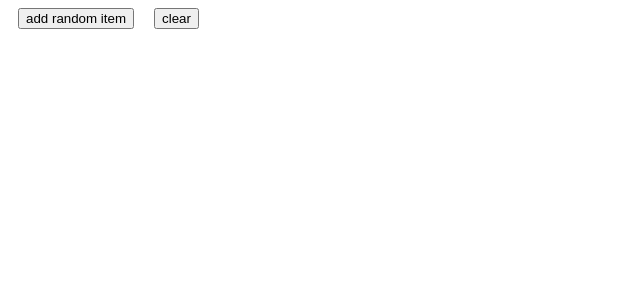
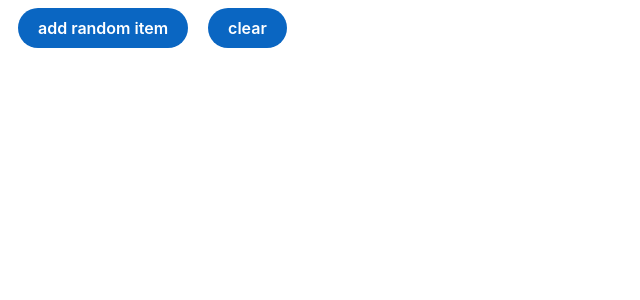
Before and after one commit to lukaskane/angular-random-card-playground, an Angular app: page / in a window 1280 px wide. Shown: the top 300 px of the page, without its empty margins (0-640 px from the left). Built offline with nearby package versions, Linux system fonts and the light colour scheme.

Commit message:
1 file modified

```diff
--- a/src/app/app.component.css
+++ b/src/app/app.component.css
@@ -1,3 +1,54 @@
 button {
   margin: 0 10px;
 }
+
+button {
+  align-items: center;
+  background-color: #0a66c2;
+  border: 0;
+  border-radius: 100px;
+  box-sizing: border-box;
+  color: #ffffff;
+  cursor: pointer;
+  display: inline-flex;
+  font-family: -apple-system, system-ui, system-ui, 'Segoe UI', Roboto,
+    'Helvetica Neue', 'Fira Sans', Ubuntu, Oxygen, 'Oxygen Sans', Cantarell,
+    'Droid Sans', 'Apple Color Emoji', 'Segoe UI Emoji', 'Segoe UI Symbol',
+    'Lucida Grande', Helvetica, Arial, sans-serif;
+  font-size: 16px;
+  font-weight: 600;
+  justify-content: center;
+  line-height: 20px;
+  max-width: 480px;
+  min-height: 40px;
+  min-width: 0px;
+  overflow: hidden;
+  padding: 0px;
+  padding-left: 20px;
+  padding-right: 20px;
+  text-align: center;
+  touch-action: manipulation;
+  transition: background-color 0.167s cubic-bezier(0.4, 0, 0.2, 1) 0s,
+    box-shadow 0.167s cubic-bezier(0.4, 0, 0.2, 1) 0s,
+    color 0.167s cubic-bezier(0.4, 0, 0.2, 1) 0s;
+  user-select: none;
+  -webkit-user-select: none;
+  vertical-align: middle;
+}
+
+button:hover,
+button:focus {
+  background-color: #16437e;
+  color: #ffffff;
+}
+
+button:active {
+  background: #09223b;
+  color: rgb(255, 255, 255, 0.7);
+}
+
+button:disabled {
+  cursor: not-allowed;
+  background: rgba(0, 0, 0, 0.08);
+  color: rgba(0, 0, 0, 0.3);
+}
```
